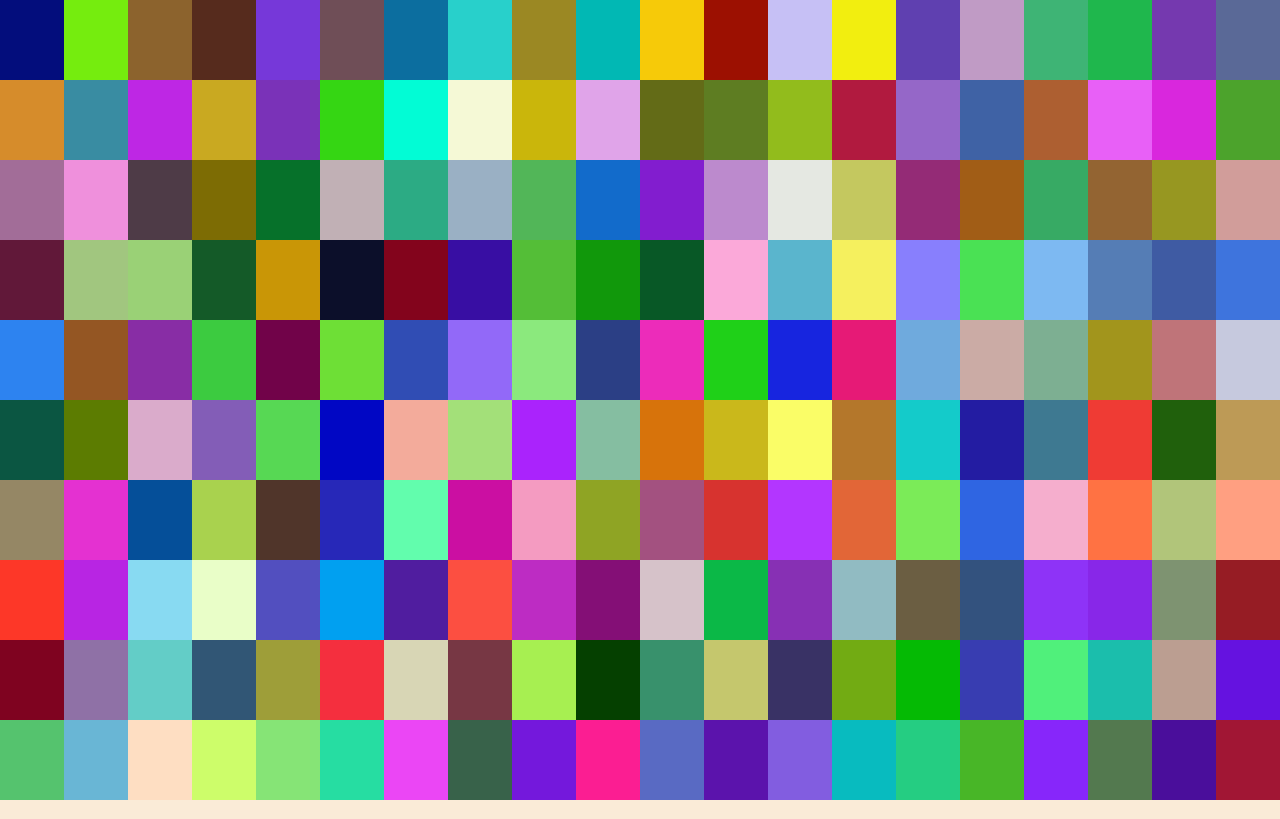
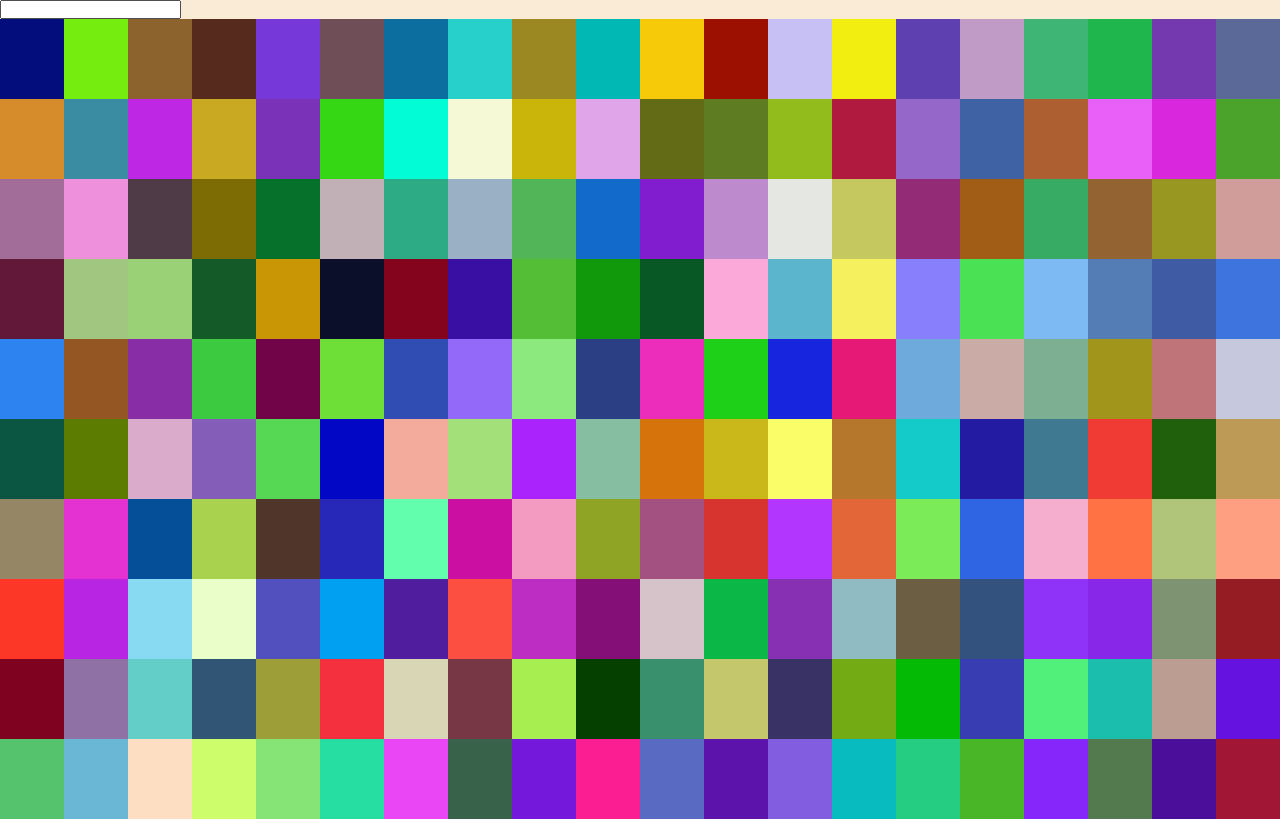
Before and after one commit to shihab1400/Random-Color, a plain HTML site: page index.html in a window 1280 px wide. Drawn offline with Linux system fonts and the light colour scheme.

Commit message:
Update index.html

```diff
--- a/index.html
+++ b/index.html
@@ -7,6 +7,7 @@
       <title>Random Color</title>
    </head>
    <body>
+      <input type="text" id="myInput" />
       <div class="container"></div>
       <script src="script.js"></script>
    </body>
```
